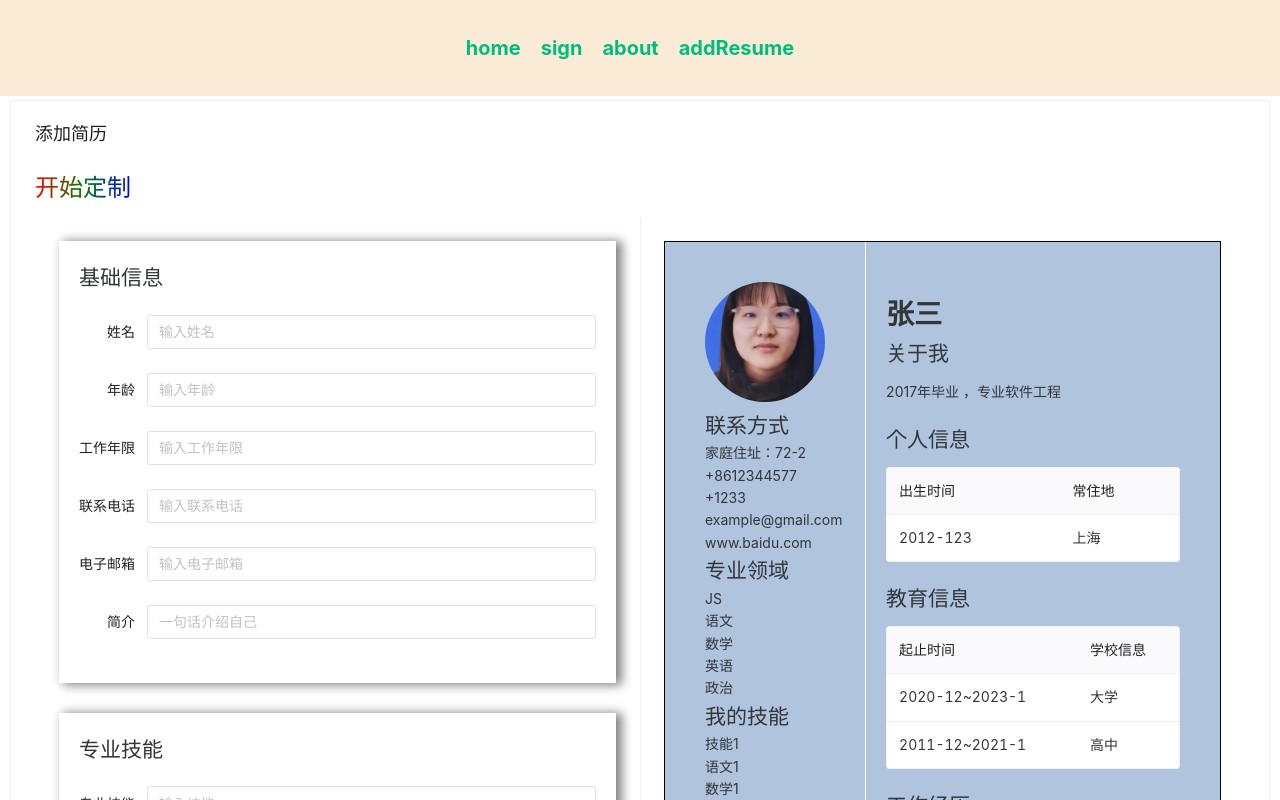
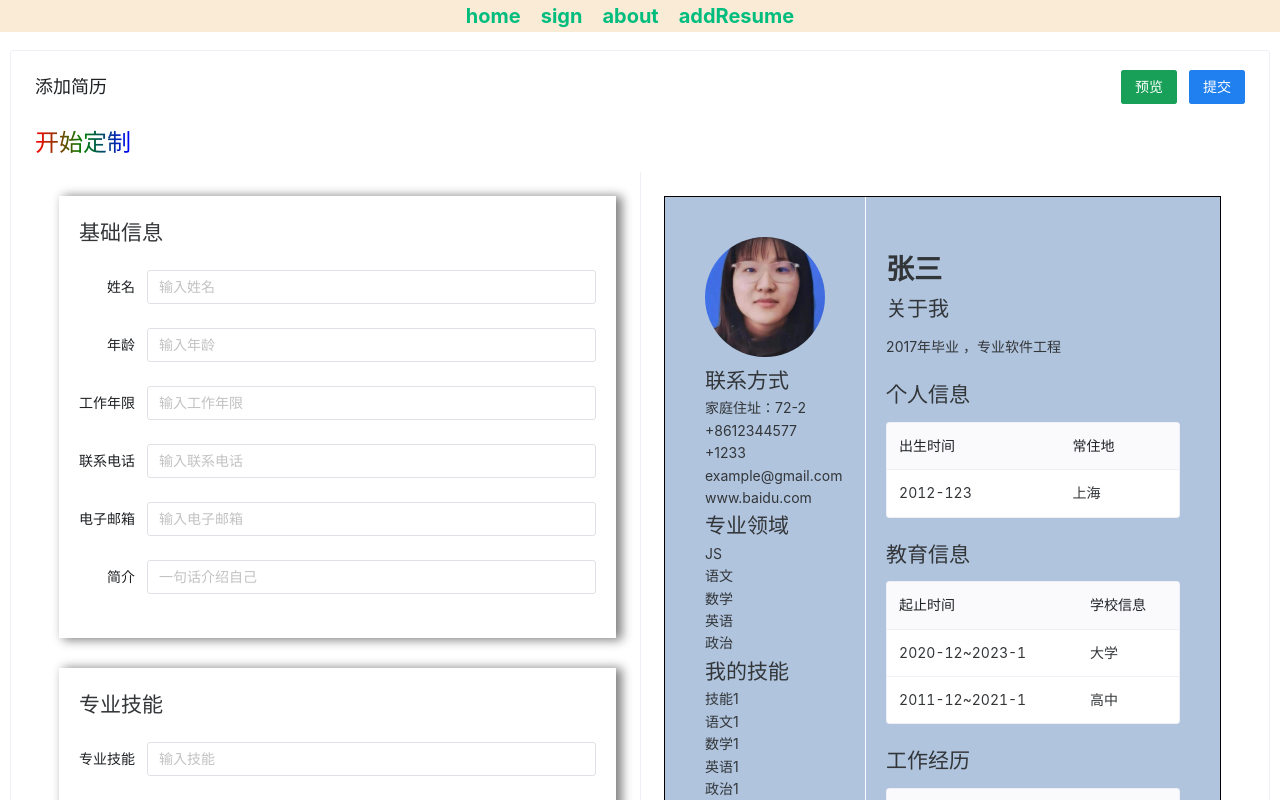
Before and after one commit to earthaYan/resume_generator_front, a Vue app: page /add in a window 1280 px wide. Shown: the top 800 px of the page. Built offline with nearby package versions, Linux system fonts and the light colour scheme.

Commit message:
change app

```diff
--- a/src/App.vue
+++ b/src/App.vue
@@ -19,10 +19,9 @@ import { RouterLink, RouterView } from 'vue-router'
 
 <style scoped lang="less">
 header {
-  height: 100px;
+  height: 50px;
   nav {
     text-align: center;
-    padding: 2rem;
     background-color: antiquewhite;
   }
   .router-link {
--- a/src/views/GeneratorView.vue
+++ b/src/views/GeneratorView.vue
@@ -1,5 +1,13 @@
 <script setup lang="ts">
-import { NCard, NGradientText, NLayout, NLayoutSider, NLayoutContent } from 'naive-ui'
+import {
+  NCard,
+  NGradientText,
+  NLayout,
+  NLayoutSider,
+  NLayoutContent,
+  NButton,
+  NSpace
+} from 'naive-ui'
 import { ResumeForm, ResumePreview } from '@/components/GeneratorViewComponents'
 </script>
 <template>
@@ -10,6 +18,12 @@ import { ResumeForm, ResumePreview } from '@/components/GeneratorViewComponents'
     >
       开始定制
     </n-gradient-text>
+    <template #header-extra>
+      <n-space>
+        <n-button type="primary">预览</n-button>
+        <n-button type="info">提交</n-button>
+      </n-space>
+    </template>
     <div class="resume-generator-wrapper">
       <n-layout has-sider sider-placement="right">
         <n-layout-content content-style="padding: 24px;">
```
